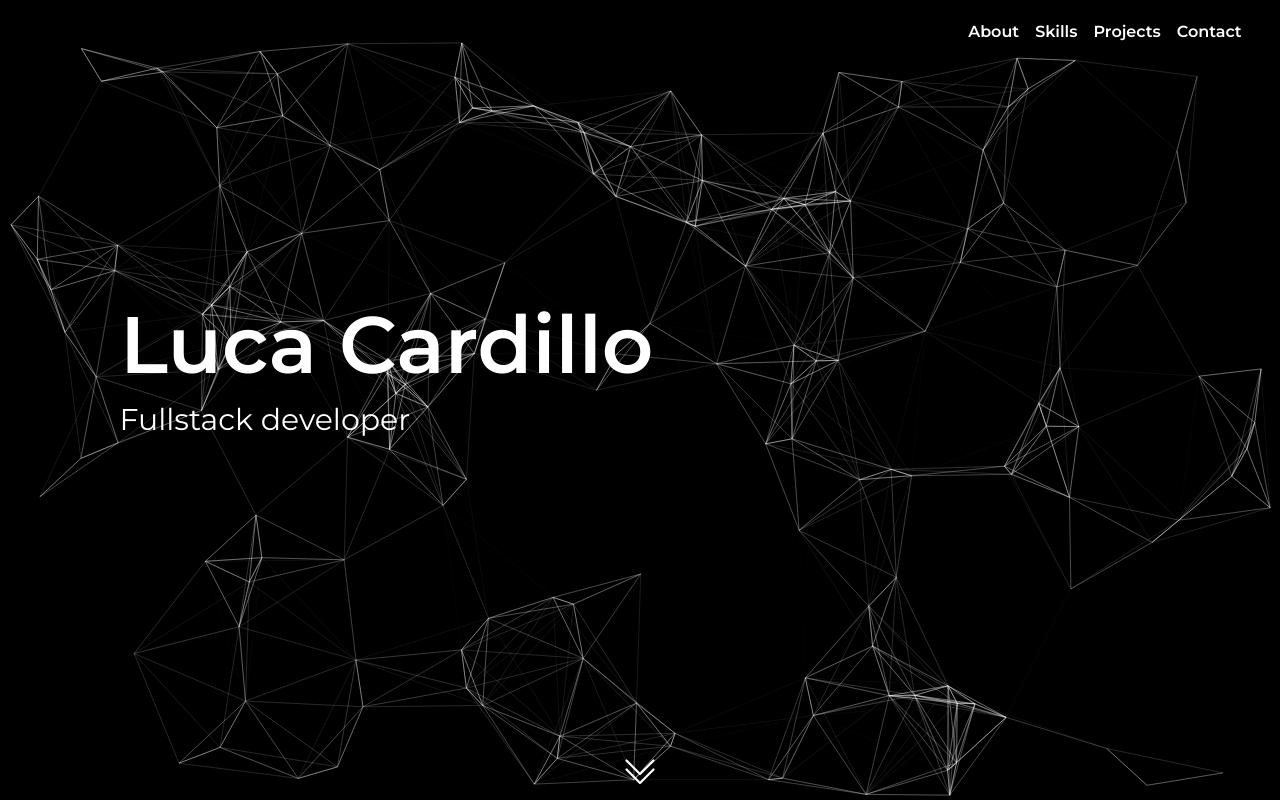
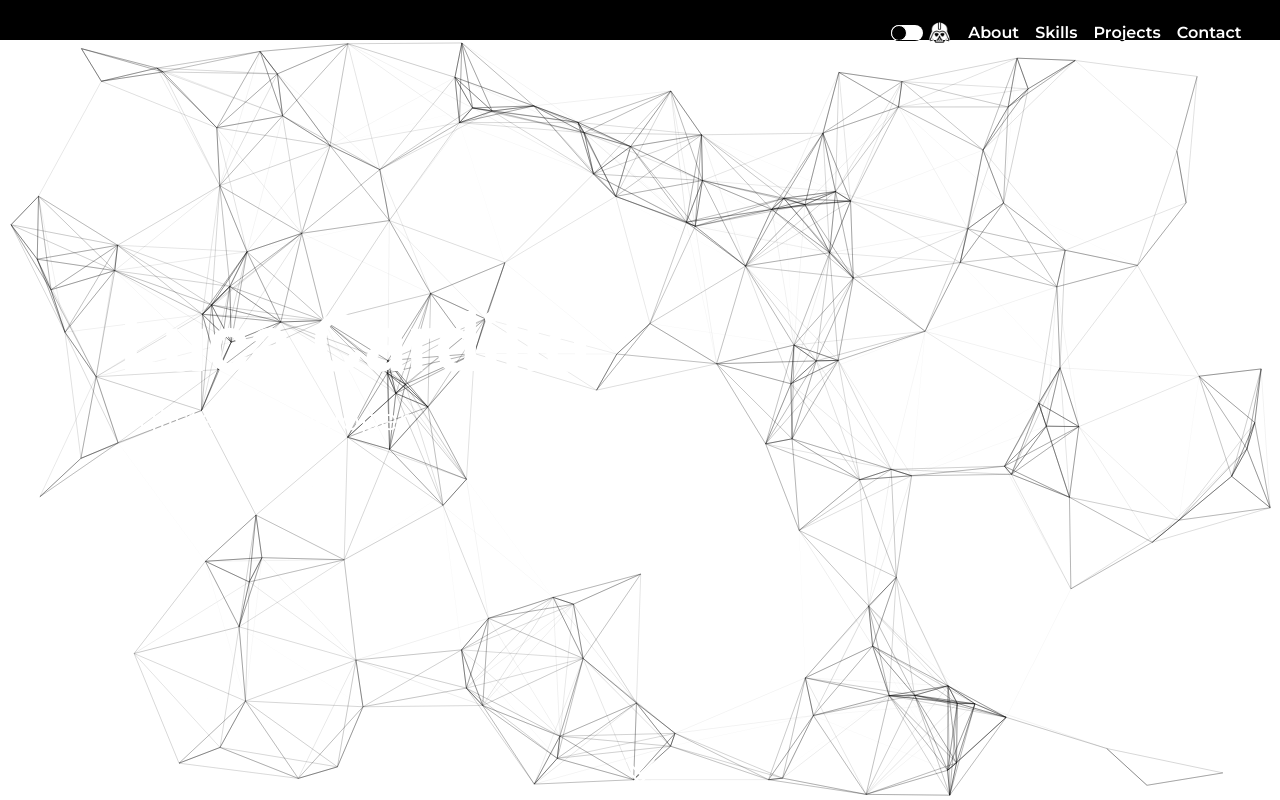
Before and after one commit to gl-cardillo/portfolio, a Next.js app: page / in a window 1280 px wide. Shown: the top 800 px of the page. Built offline with nearby package versions, Linux system fonts and the light colour scheme.

Commit message:
add dark mode

```diff
--- a/components/About.js
+++ b/components/About.js
@@ -1,6 +1,8 @@
 import { useState, useEffect, useRef } from "react";
 import { useInView } from "react-intersection-observer";
 import { useAnimation, motion } from "framer-motion";
+
+
 
 export function About() {
   const { ref, inView } = useInView();
@@ -18,15 +20,15 @@ export function About() {
   }, [inView]);
 
   return (
-    <div id="about" className="flex bg-white">
+    <div id="about" className="flex bg-white dark:bg-black">
       <div className="pt-5 pb-3 mx-5 my-20 border-b border-slate-300 lg:mx-[250px] xl:mx-[300px] 2xl:mx-[500px] 3xl:mx-[700px] ">
         <div ref={ref}>
           <motion.div
             animate={animationOpacity}
             className="flex flex-col items-center"
           >
-            <h2 className=" font-dancing text-[50px] w-full max-w-[300px] text-center border-b border-black leading-[0.1em] my-5 mx-0 font-semibold">
-              <span className="bg-white py-5">About me</span>
+            <h2 className=" font-dancing text-[50px] w-full max-w-[300px] text-center border-b border-black dark:border-white leading-[0.1em] my-5 mx-0 font-semibold">
+              <span className="bg-white dark:bg-black py-5">About me</span>
             </h2>
             <p className="font-montserrat text-center p-5 rounded-bl-md font-semibold text-xl leading-7 mt-8">
               I am a self-taught full stack developer based in London.As someone
--- a/components/Home.js
+++ b/components/Home.js
@@ -1,11 +1,14 @@
 import { motion } from "framer-motion";
 import Particles from "react-tsparticles";
 import { loadFull } from "tsparticles";
-import { particlesOptionDark } from "../utils/particles";
+import { particlesOptionDark, particlesOptionLight } from "../utils/particles";
 import { BsChevronDoubleDown } from "react-icons/bs";
 import Link from "next/link";
+import { useTheme } from "next-themes";
 
 export function Home() {
+  const { theme, setTheme } = useTheme();
+
   const particlesInit = async (main) => {
     await loadFull(main);
   };
@@ -26,17 +29,42 @@ export function Home() {
   return (
     <div className="relative min-h-[100vh] text-white">
       <Particles
-        className="absolute h-full w-full pt-10 bg-black"
+        className="absolute h-full w-full pt-10 bg-black dark:bg-white"
         init={particlesInit}
-        options={particlesOptionDark}
+        options={theme === "light" ? particlesOptionDark : particlesOptionLight}
       />
       <div>
         <motion.ul
           initial="hidden"
           animate="visible"
           variants={listItem}
-          className="flex justify-end mix-blend-difference font-montserrat font-semibold z-50 gap-4 py-5 fixed top-0 left-0 w-[97vw]"
+          className="flex justify-end items-center mix-blend-difference font-montserrat font-semibold z-50 gap-2 text-sm 2xs:gap-3.5 2xs:text-[15px] xs:gap-4 xs:text-base py-5 fixed top-0 left-0 w-[97vw]"
         >
+          <li className="relative flex flex-col items-center  overflow-hidden">
+            <div className="flex">
+              <label className="inline-flex relative items-center  cursor-pointer">
+                <input
+                  type="checkbox"
+                  className="sr-only peer"
+                  checked={theme === "dark"}
+                  readOnly
+                />
+                <div
+                  onClick={() => {
+                    setTheme(theme === "light" ? "dark" : "light");
+                  }}
+                  className="w-8 h-4 bg-white rounded-full peer  peer-focus:ring-white peer-checked:after:translate-x-full peer-checked:after:border-white after:content-[''] after:absolute after:top-[4.5px]  after:bg-black after:border-white after:border after:rounded-full after:h-4 after:w-4 after:transition-all peer-checked:bg-white"
+                ></div>
+                <span className="ml-1 ">
+                  <img
+                    src="/images/darth-vader-white.png"
+                    className="w-[25px] "
+                    alt=""
+                  />
+                </span>
+              </label>
+            </div>
+          </li>
           <motion.li variants={listItem} whileHover={{ scale: 1.3 }}>
             <Link href="#about">
               <a>About</a>
@@ -54,9 +82,7 @@ export function Home() {
           </motion.li>
           <motion.li variants={listItem} whileHover={{ scale: 1.3 }}>
             <Link href="#contact">
-              <a >
-                Contact
-              </a>
+              <a>Contact</a>
             </Link>
           </motion.li>
         </motion.ul>
@@ -65,14 +91,14 @@ export function Home() {
         <motion.h1
           animate={{ y: [-20, 0], opacity: [0, 1] }}
           transition={{ ease: "easeOut", duration: 2 }}
-          className="font-montserrat font-semibold text-[70px] xs:text-[80px] z-10 ml-[20px] xs:ml-[55px] md:ml-[120px] leading-[75px]"
+          className="text-white dark:text-black ont-montserrat font-semibold text-[70px] xs:text-[80px] z-10 ml-[20px] xs:ml-[55px] md:ml-[120px] leading-[75px]"
         >
           Luca Cardillo
         </motion.h1>
         <motion.p
           animate={{ x: ["-10vw", "7vw"] }}
           transition={{ ease: "easeOut", duration: 2 }}
-          className="font-montserrat w-[300px] text-3xl md:ml-[30px] mt-5"
+          className="text-white dark:text-black font-montserrat w-[300px] text-3xl md:ml-[30px] mt-5"
         >
           Fullstack developer
         </motion.p>
@@ -80,7 +106,7 @@ export function Home() {
       <motion.div
         animate={{ y: ["-0vh", "2vh", "-0vh"] }}
         transition={{ duration: 2, repeat: Infinity }}
-        className="flex justify-center text-4xl"
+        className="flex justify-center text-4xl dark:text-black"
       >
         <BsChevronDoubleDown />
       </motion.div>
--- a/components/Projects.js
+++ b/components/Projects.js
@@ -23,8 +23,6 @@ export function Projects() {
   const [ref, inView] = useInView();
   const [ref2, inView2] = useInView();
   const [ref3, inView3] = useInView();
-  const animationLeft = useAnimation();
-  const animationRight = useAnimation();
 
   const slideOdinbook = [
     "/images/theOdinbook1.png",
@@ -55,13 +53,13 @@ export function Projects() {
   };
 
   return (
-    <div id="projects" className="bg-white">
-      <div className="flex flex-col m-3 lg:mx-20 xl:mx-32 text-center bg-white">
+    <div id="projects" className="bg-white dark:bg-black">
+      <div className="flex flex-col p-3 lg:px-20 xl:px-32 text-center ">
         <h2
           ref={ref}
-          className="font-dancing self-center text-[50px] w-full max-w-[300px] text-center border-b border-black leading-[0.1em] my-5 mx-0 font-semibold"
+          className="font-dancing self-center text-[50px] w-full max-w-[300px] text-center border-b border-black dark:border-white leading-[0.1em] my-5 mx-0 font-semibold"
         >
-          <span className="bg-white py-5">Projects</span>
+          <span className="bg-white dark:bg-black py-5">Projects</span>
         </h2>
         <motion.div
           initial={{ x: "-100vw" }}
@@ -129,7 +127,12 @@ export function Projects() {
           </h3>
           <Slider {...settings}>
             {slideAmazon.map((image, index) => (
-              <img src={image} className="rounded-md w-full" alt="" />
+              <img
+                key={index}
+                src={image}
+                className="rounded-md w-full"
+                alt=""
+              />
             ))}
           </Slider>
           <p className="m-5 font-roboto font-medium">
@@ -177,7 +180,12 @@ export function Projects() {
           </h3>{" "}
           <Slider {...settings}>
             {slideInstapets.map((image, index) => (
-              <img src={image} className="rounded-md w-full" alt="" />
+              <img
+                key={index}
+                src={image}
+                className="rounded-md w-full"
+                alt=""
+              />
             ))}
           </Slider>
           <p className="m-5 font-roboto font-medium">
--- a/components/Skills.js
+++ b/components/Skills.js
@@ -26,17 +26,17 @@ export function Skills() {
   return (
     <div
       id="skills"
-      className="bg-white flex flex-col m-auto text-center pt-16"
+      className="bg-white dark:bg-black flex flex-col m-auto text-center py-16"
     >
-      <h2 className="font-dancing self-center text-[50px] w-full max-w-[300px] text-center border-b border-black leading-[0.1em] my-5 mx-0 font-semibold">
-        <span className="bg-white py-5">Skills</span>
+      <h2 className="font-dancing self-center text-[50px] w-full max-w-[300px] text-center border-b border-black dark:border-white leading-[0.1em] my-5 mx-0 font-semibold">
+        <span className="bg-white dark:bg-black py-5">Skills</span>
       </h2>
       <div className="flex gap-12 flex-wrap justify-center">
         <div>
           <h3 className=" my-2 text-2xl pt-7 font-montserrat font-semibold">
             Front-end
           </h3>
-          <div className="flex flex-wrap gap-6 p-5 rounded-lg w-[250px] shadow-[0_0_20px_1px_#9f9f9f] text-[80px] justify-center text-white bg-black">
+          <div className="flex flex-wrap gap-6 p-5 rounded-lg w-[250px] shadow-[0_0_20px_1px_#9f9f9f] text-[80px] justify-center text-white dark:text-black bg-black dark:bg-white">
             <FaHtml5 />
             <FaCss3Alt />
             <FaJsSquare />
@@ -50,7 +50,7 @@ export function Skills() {
           <h3 className=" my-2 text-2xl pt-7 font-montserrat font-semibold">
             Back-end
           </h3>
-          <div className="flex flex-wrap gap-6 p-5 rounded-lg w-[250px] shadow-[0_0_20px_1px_#9f9f9f] text-[80px] justify-center text-white bg-black">
+          <div className="flex flex-wrap gap-6 p-5 rounded-lg w-[250px] shadow-[0_0_20px_1px_#9f9f9f] text-[80px] justify-center text-white dark:text-black bg-black dark:bg-white">
             <FaNodeJs />
             <DiMongodb />
             <SiExpress />
@@ -64,7 +64,7 @@ export function Skills() {
           <h3 className=" my-2 text-2xl pt-7 font-montserrat font-semibold">
             Miscellaneous
           </h3>
-          <div className="flex flex-wrap gap-6 p-5 rounded-lg w-[250px] shadow-[0_0_20px_1px_#9f9f9f] text-[80px] justify-center text-white bg-black">
+          <div className="flex flex-wrap gap-6 p-5 rounded-lg w-[250px] shadow-[0_0_20px_1px_#9f9f9f] text-[80px] justify-center text-white dark:text-black bg-black dark:bg-white">
             <FaGitAlt />
             <FaGithub />
             <FaLinux />
--- a/package.json
+++ b/package.json
@@ -13,6 +13,7 @@
     "emailjs-com": "^3.2.0",
     "framer-motion": "^7.0.0",
     "next": "12.2.4",
+    "next-themes": "^0.2.0",
     "react": "18.2.0",
     "react-dom": "18.2.0",
     "react-hook-form": "^7.34.0",
--- a/pages/_app.js
+++ b/pages/_app.js
@@ -1,11 +1,14 @@
 import "../styles/globals.css";
 import Layout from "../components/Layout";
+import { ThemeProvider } from "next-themes";
 
 function MyApp({ Component, pageProps }) {
   return (
-    <Layout>
-      <Component {...pageProps} />
-    </Layout>
+    <ThemeProvider attribute='class'>
+      <Layout>
+        <Component {...pageProps} />
+      </Layout>
+    </ThemeProvider>
   );
 }
 
--- a/tailwind.config.js
+++ b/tailwind.config.js
@@ -1,5 +1,6 @@
 /** @type {import('tailwindcss').Config} */
 module.exports = {
+  darkMode: "class",
   content: [
     "./pages/**/*.{js,ts,jsx,tsx}",
     "./components/**/*.{js,ts,jsx,tsx}",
```
Also changed, not shown: components/Contacts.js (+7 -17 lines), public/images/darth-vader-white.png (added), 1 other file (tests, documents, lock files or other folders).
